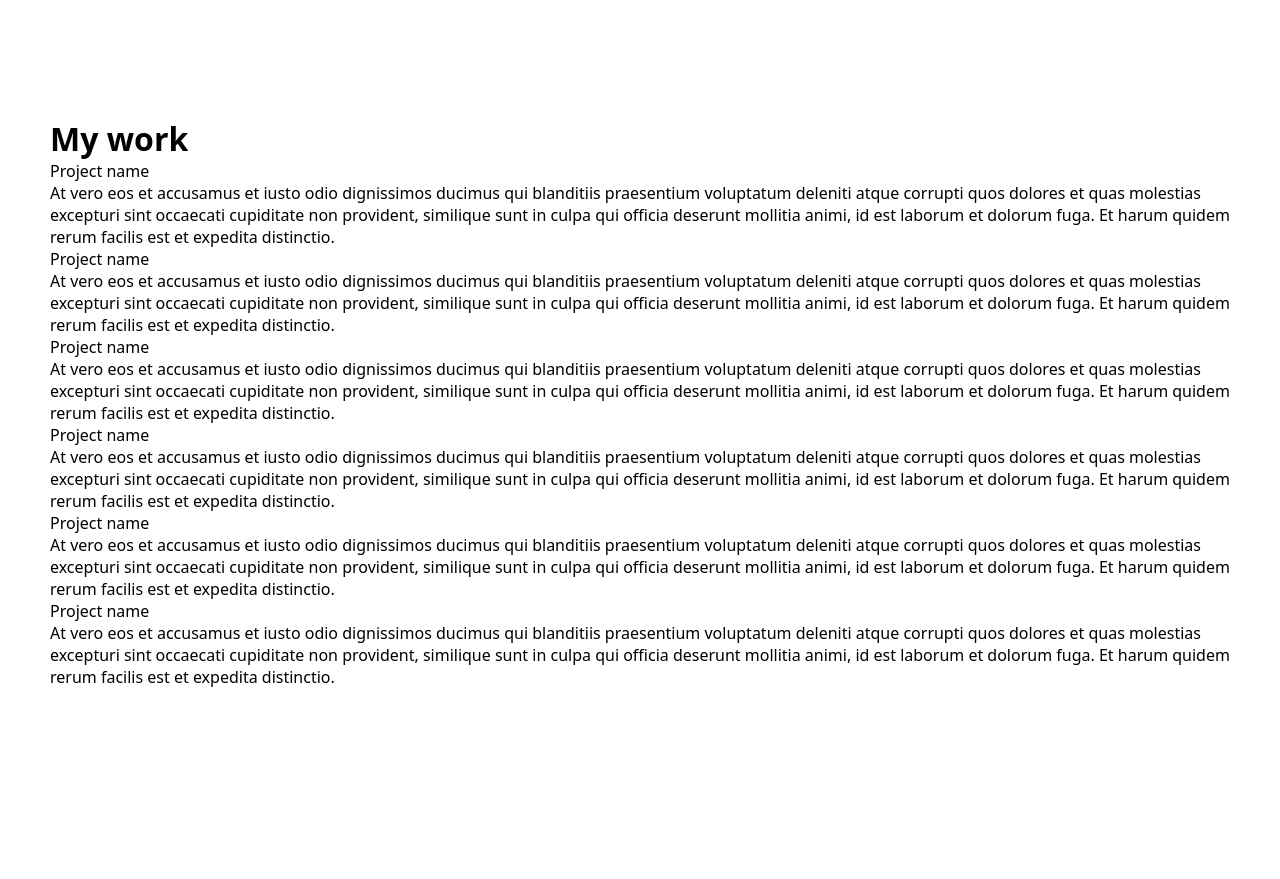
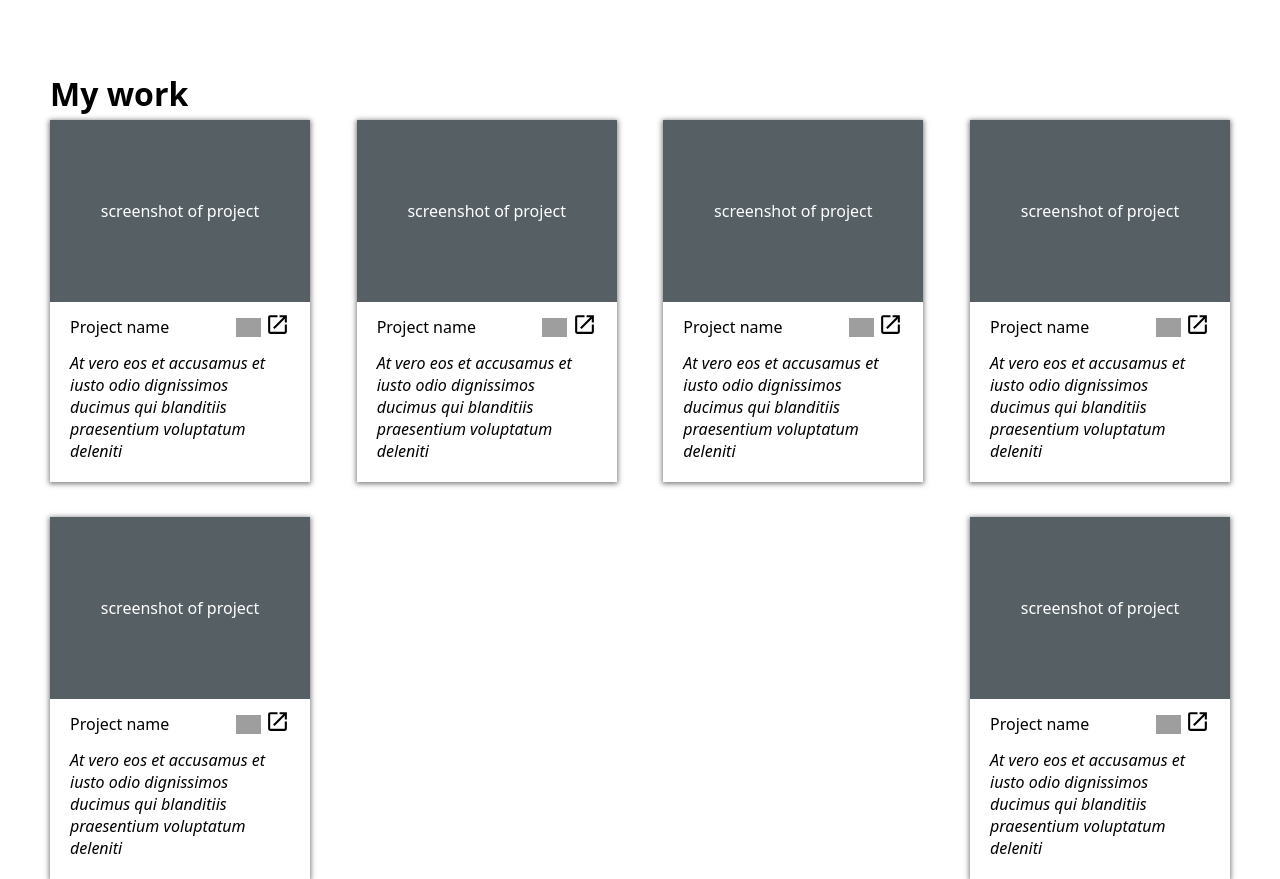
Before and after one commit to michaelrgarcia/example-homepage, a plain HTML site: page index.html in a window 1280 px wide. Shown: the part 498-1377 px from the top of the page. Before the commit the page ends 1186 px from the top, so only its background shows below. Drawn offline with Linux system fonts and the light colour scheme; grey boxes are pictures that could not be loaded.

Commit message:
Finish "my work" section

```diff
--- a/index.html
+++ b/index.html
@@ -24,7 +24,9 @@
               Lorem ipsum dolor sit amet consectetur adipisicing elit. Non at
               labore aperiam eveniet, deserunt nostrum exercitationem,
               temporibus eos nulla iusto magni consequuntur quod assumenda!
-              Soluta accusamus nulla doloremque hic aliquid.
+              Soluta accusamus nulla doloremque hic aliquid. Et harum quidem
+              rerum facilis est et expedita distinctio. Et harum quidem rerum
+              facilis est et expedita distinctio.
             </p>
             <div class="socials">
               <img
@@ -45,87 +47,141 @@
       <h2>My work</h2>
       <div class="card-container">
         <div class="card">
-          <div class="placeholder-img"></div>
+          <div class="placeholder-img">screenshot of project</div>
           <div class="project-info">
-            <div class="info-header">Project name</div>
-            <p class="info-text">
+            <div class="info-header">
+              <p>Project name</p>
+              <div class="header-btns">
+                <img
+                  src="https://cdn.jsdelivr.net/gh/devicons/devicon@latest/icons/github/github-original.svg"
+                />
+                <svg xmlns="http://www.w3.org/2000/svg" viewBox="0 0 24 24">
+                  <title>open-in-new</title>
+                  <path
+                    d="M14,3V5H17.59L7.76,14.83L9.17,16.24L19,6.41V10H21V3M19,19H5V5H12V3H5C3.89,3 3,3.9 3,5V19A2,2 0 0,0 5,21H19A2,2 0 0,0 21,19V12H19V19Z"
+                  />
+                </svg>
+              </div>
+            </div>
+            <div class="info-text">
               At vero eos et accusamus et iusto odio dignissimos ducimus qui
-              blanditiis praesentium voluptatum deleniti atque corrupti quos
-              dolores et quas molestias excepturi sint occaecati cupiditate non
-              provident, similique sunt in culpa qui officia deserunt mollitia
-              animi, id est laborum et dolorum fuga. Et harum quidem rerum
-              facilis est et expedita distinctio.
-            </p>
+              blanditiis praesentium voluptatum deleniti
+            </div>
           </div>
         </div>
         <div class="card">
-          <div class="placeholder-img"></div>
+          <div class="placeholder-img">screenshot of project</div>
           <div class="project-info">
-            <div class="info-header">Project name</div>
-            <p class="info-text">
+            <div class="info-header">
+              <p>Project name</p>
+              <div class="header-btns">
+                <img
+                  src="https://cdn.jsdelivr.net/gh/devicons/devicon@latest/icons/github/github-original.svg"
+                />
+                <svg xmlns="http://www.w3.org/2000/svg" viewBox="0 0 24 24">
+                  <title>open-in-new</title>
+                  <path
+                    d="M14,3V5H17.59L7.76,14.83L9.17,16.24L19,6.41V10H21V3M19,19H5V5H12V3H5C3.89,3 3,3.9 3,5V19A2,2 0 0,0 5,21H19A2,2 0 0,0 21,19V12H19V19Z"
+                  />
+                </svg>
+              </div>
+            </div>
+            <div class="info-text">
               At vero eos et accusamus et iusto odio dignissimos ducimus qui
-              blanditiis praesentium voluptatum deleniti atque corrupti quos
-              dolores et quas molestias excepturi sint occaecati cupiditate non
-              provident, similique sunt in culpa qui officia deserunt mollitia
-              animi, id est laborum et dolorum fuga. Et harum quidem rerum
-              facilis est et expedita distinctio.
-            </p>
+              blanditiis praesentium voluptatum deleniti
+            </div>
           </div>
         </div>
         <div class="card">
-          <div class="placeholder-img"></div>
+          <div class="placeholder-img">screenshot of project</div>
           <div class="project-info">
-            <div class="info-header">Project name</div>
-            <p class="info-text">
+            <div class="info-header">
+              <p>Project name</p>
+              <div class="header-btns">
+                <img
+                  src="https://cdn.jsdelivr.net/gh/devicons/devicon@latest/icons/github/github-original.svg"
+                />
+                <svg xmlns="http://www.w3.org/2000/svg" viewBox="0 0 24 24">
+                  <title>open-in-new</title>
+                  <path
+                    d="M14,3V5H17.59L7.76,14.83L9.17,16.24L19,6.41V10H21V3M19,19H5V5H12V3H5C3.89,3 3,3.9 3,5V19A2,2 0 0,0 5,21H19A2,2 0 0,0 21,19V12H19V19Z"
+                  />
+                </svg>
+              </div>
+            </div>
+            <div class="info-text">
               At vero eos et accusamus et iusto odio dignissimos ducimus qui
-              blanditiis praesentium voluptatum deleniti atque corrupti quos
-              dolores et quas molestias excepturi sint occaecati cupiditate non
-              provident, similique sunt in culpa qui officia deserunt mollitia
-              animi, id est laborum et dolorum fuga. Et harum quidem rerum
-              facilis est et expedita distinctio.
-            </p>
+              blanditiis praesentium voluptatum deleniti
+            </div>
           </div>
         </div>
         <div class="card">
-          <div class="placeholder-img"></div>
+          <div class="placeholder-img">screenshot of project</div>
           <div class="project-info">
-            <div class="info-header">Project name</div>
-            <p class="info-text">
+            <div class="info-header">
+              <p>Project name</p>
+              <div class="header-btns">
+                <img
+                  src="https://cdn.jsdelivr.net/gh/devicons/devicon@latest/icons/github/github-original.svg"
+                />
+                <svg xmlns="http://www.w3.org/2000/svg" viewBox="0 0 24 24">
+                  <title>open-in-new</title>
+                  <path
+                    d="M14,3V5H17.59L7.76,14.83L9.17,16.24L19,6.41V10H21V3M19,19H5V5H12V3H5C3.89,3 3,3.9 3,5V19A2,2 0 0,0 5,21H19A2,2 0 0,0 21,19V12H19V19Z"
+                  />
+                </svg>
+              </div>
+            </div>
+            <div class="info-text">
               At vero eos et accusamus et iusto odio dignissimos ducimus qui
-              blanditiis praesentium voluptatum deleniti atque corrupti quos
-              dolores et quas molestias excepturi sint occaecati cupiditate non
-              provident, similique sunt in culpa qui officia deserunt mollitia
-              animi, id est laborum et dolorum fuga. Et harum quidem rerum
-              facilis est et expedita distinctio.
-            </p>
+              blanditiis praesentium voluptatum deleniti
+            </div>
           </div>
         </div>
         <div class="card">
-          <div class="placeholder-img"></div>
+          <div class="placeholder-img">screenshot of project</div>
           <div class="project-info">
-            <div class="info-header">Project name</div>
-            <p class="info-text">
+            <div class="info-header">
+              <p>Project name</p>
+              <div class="header-btns">
+                <img
+                  src="https://cdn.jsdelivr.net/gh/devicons/devicon@latest/icons/github/github-original.svg"
+                />
+                <svg xmlns="http://www.w3.org/2000/svg" viewBox="0 0 24 24">
+                  <title>open-in-new</title>
+                  <path
+                    d="M14,3V5H17.59L7.76,14.83L9.17,16.24L19,6.41V10H21V3M19,19H5V5H12V3H5C3.89,3 3,3.9 3,5V19A2,2 0 0,0 5,21H19A2,2 0 0,0 21,19V12H19V19Z"
+                  />
+                </svg>
+              </div>
+            </div>
+            <div class="info-text">
               At vero eos et accusamus et iusto odio dignissimos ducimus qui
-              blanditiis praesentium voluptatum deleniti atque corrupti quos
-              dolores et quas molestias excepturi sint occaecati cupiditate non
-              provident, similique sunt in culpa qui officia deserunt mollitia
-              animi, id est laborum et dolorum fuga. Et harum quidem rerum
-              facilis est et expedita distinctio.
-            </p>
+              blanditiis praesentium voluptatum deleniti
+            </div>
           </div>
         </div>
         <div class="card">
-          <div class="placeholder-img"></div>
+          <div class="placeholder-img">screenshot of project</div>
           <div class="project-info">
-            <div class="info-header">Project name</div>
-            <p class="info-text">
+            <div class="info-header">
+              <p>Project name</p>
+              <div class="header-btns">
+                <img
+                  src="https://cdn.jsdelivr.net/gh/devicons/devicon@latest/icons/github/github-original.svg"
+                />
+                <svg xmlns="http://www.w3.org/2000/svg" viewBox="0 0 24 24">
+                  <title>open-in-new</title>
+                  <path
+                    d="M14,3V5H17.59L7.76,14.83L9.17,16.24L19,6.41V10H21V3M19,19H5V5H12V3H5C3.89,3 3,3.9 3,5V19A2,2 0 0,0 5,21H19A2,2 0 0,0 21,19V12H19V19Z"
+                  />
+                </svg>
+              </div>
+            </div>
+            <div class="info-text">
               At vero eos et accusamus et iusto odio dignissimos ducimus qui
-              blanditiis praesentium voluptatum deleniti atque corrupti quos
-              dolores et quas molestias excepturi sint occaecati cupiditate non
-              provident, similique sunt in culpa qui officia deserunt mollitia
-              animi, id est laborum et dolorum fuga. Et harum quidem rerum
-              facilis est et expedita distinctio.
-            </p>
+              blanditiis praesentium voluptatum deleniti
+            </div>
           </div>
         </div>
       </div>
--- a/style.css
+++ b/style.css
@@ -16,7 +16,7 @@
 }
 
 .top-content {
-  margin-bottom: 80px;
+  margin-bottom: 35px;
 
   padding-left: 50px;
   padding-right: 50px;
@@ -79,7 +79,7 @@ h1 {
 }
 
 .about-me {
-  min-height: 325px;
+  min-height: 350px;
 
   padding-top: 40px;
   padding-right: 40px;
@@ -100,7 +100,7 @@ h1 {
   display: flex;
   justify-content: flex-end;
 
-  margin-top: 15px;
+  margin-top: 30px;
 
   gap: 15px;
 }
@@ -111,6 +111,63 @@ h1 {
 
 h2 {
   font-size: 2em;
+
+  margin-bottom: -30px;
+}
+
+.card-container {
+  display: flex;
+  flex-wrap: wrap;
+
+  justify-content: space-between;
+}
+
+.card {
+  display: flex;
+  flex-direction: column;
+
+  min-width: 260px;
+
+  margin-top: 35px;
+
+  box-shadow: 0px 1px 5px 1px rgba(0, 0, 0, 0.5);
+}
+
+.card > .placeholder-img {
+  padding-top: 80px;
+  padding-bottom: 80px;
+  padding-right: 40px;
+  padding-left: 40px;
+
+  background-color: rgb(85, 95, 100);
+  color: #fff;
+
+  text-align: center;
+}
+
+.project-info {
+  padding-top: 10px;
+  padding-bottom: 20px;
+  padding-right: 20px;
+  padding-left: 20px;
+}
+
+.project-info > .info-header {
+  margin-bottom: 10px;
+
+  display: flex;
+  align-items: center;
+  justify-content: space-between;
+}
+
+.header-btns > img,
+.header-btns > svg {
+  width: 25px;
+}
+
+.project-info > .info-text {
+  width: 200px;
+  font-style: italic;
 }
 
 @media only screen and (max-width: 1200px) {
```
